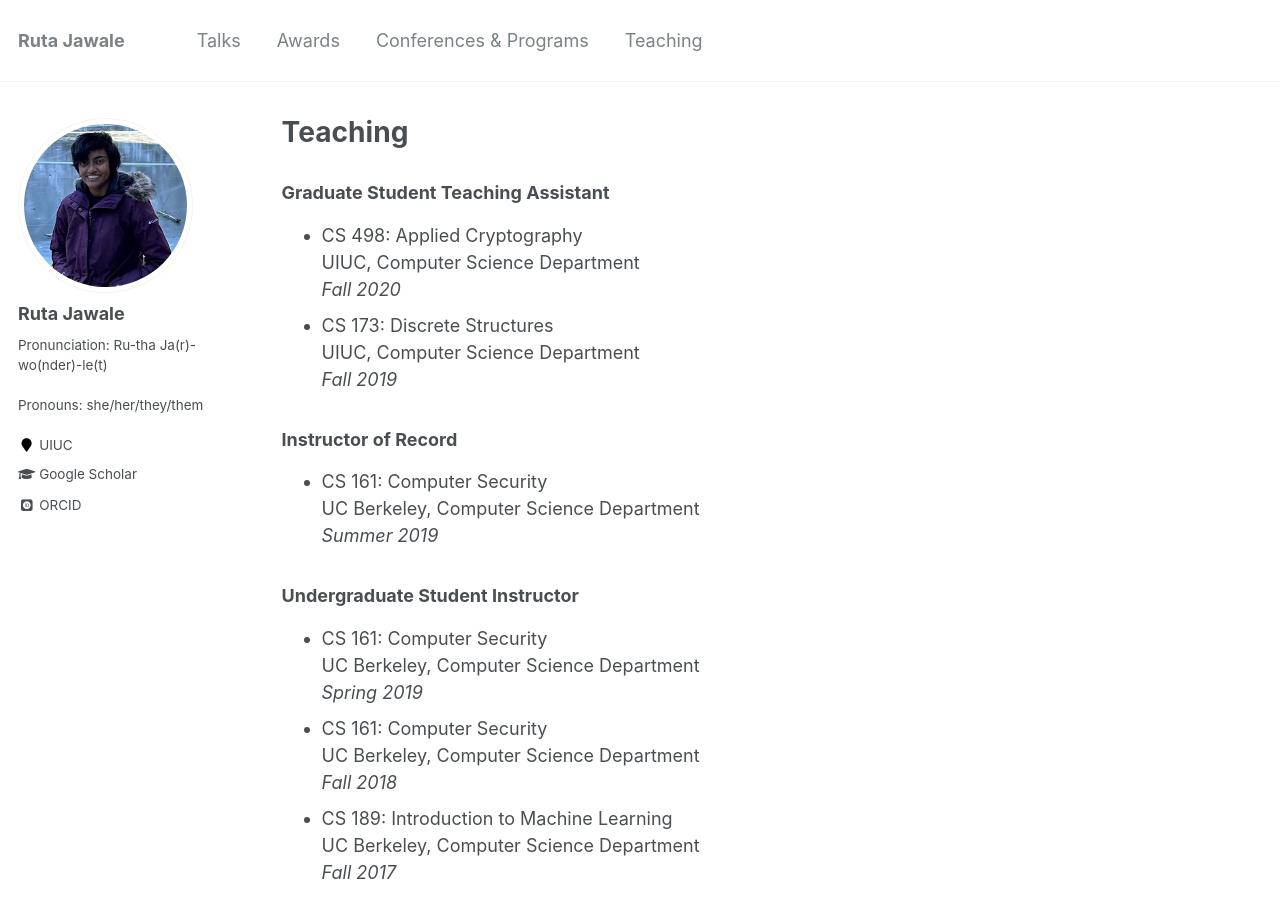
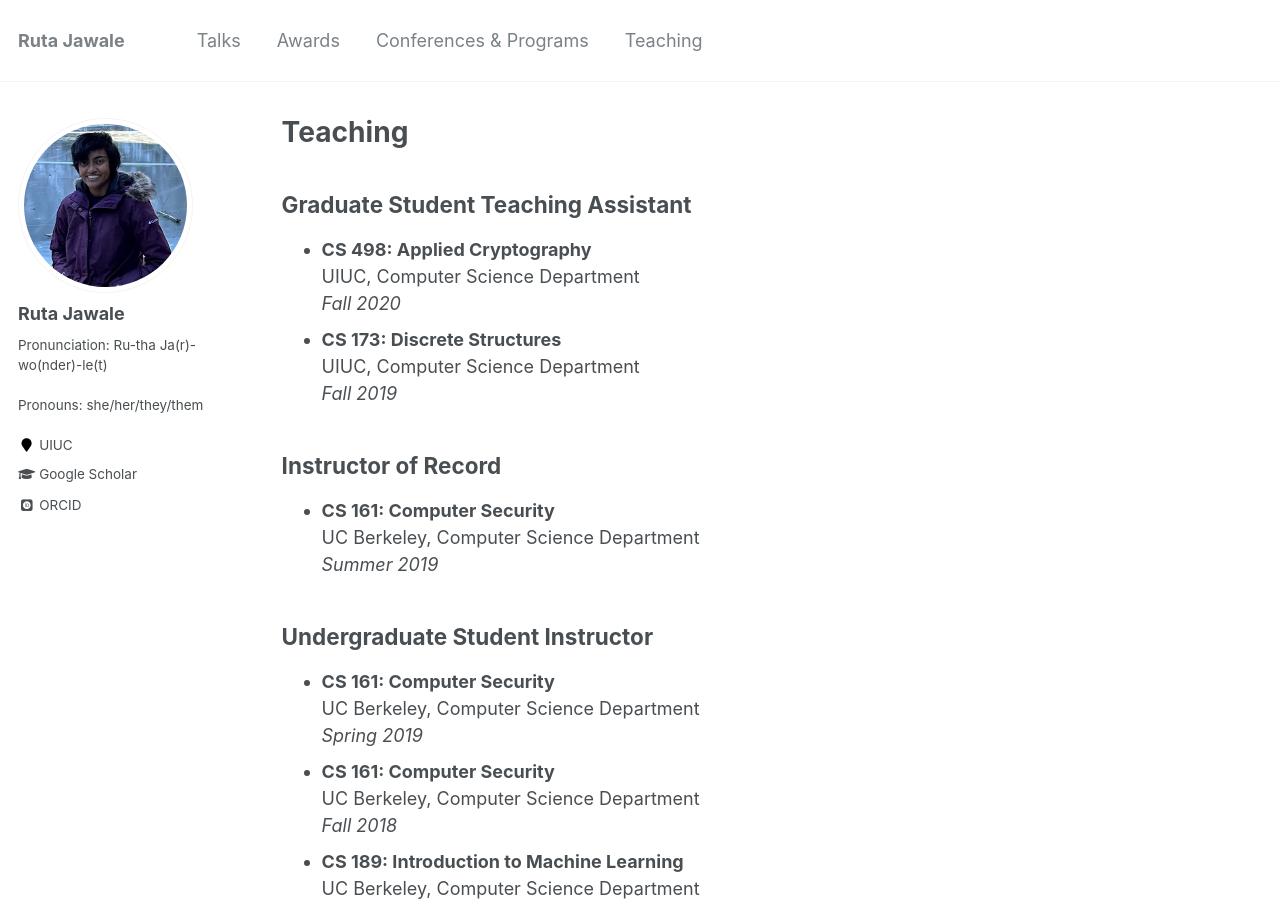
Before and after one commit to RutaJawale/RutaJawale.github.io, a Jekyll site: the page built from _pages/teaching.md, in a window 1280 px wide and 900 px high. Built offline with Jekyll 4.4.1, drawn with Linux system fonts in a browser that asks for light colours; some web fonts are replaced.

Commit message:
Bold font

```diff
--- a/_pages/teaching.md
+++ b/_pages/teaching.md
@@ -5,54 +5,54 @@ permalink: /teaching/
 author_profile: true
 ---
 
-### Graduate Student Teaching Assistant
+## Graduate Student Teaching Assistant
 
-- CS 498: Applied Cryptography
+- **CS 498: Applied Cryptography**
 UIUC, Computer Science Department
 _Fall 2020_
-- CS 173: Discrete Structures
+- **CS 173: Discrete Structures**
 UIUC, Computer Science Department
 _Fall 2019_
 
-### Instructor of Record
+## Instructor of Record
 
-- CS 161: Computer Security
+- **CS 161: Computer Security**
 UC Berkeley, Computer Science Department
 _Summer 2019_
 
-### Undergraduate Student Instructor
+## Undergraduate Student Instructor
 
-- CS 161: Computer Security
+- **CS 161: Computer Security**
 UC Berkeley, Computer Science Department
 _Spring 2019_
-- CS 161: Computer Security
+- **CS 161: Computer Security**
 UC Berkeley, Computer Science Department
 _Fall 2018_
-- CS 189: Introduction to Machine Learning
+- **CS 189: Introduction to Machine Learning**
 UC Berkeley, Computer Science Department
 _Fall 2017_
-- CS 70: Discrete Mathematics and Probability Theory
+- **CS 70: Discrete Mathematics and Probability Theory**
 UC Berkeley, Computer Science Department
 _Summer 2017_
-- CS 70: Discrete Mathematics and Probability Theory
+- **CS 70: Discrete Mathematics and Probability Theory**
 UC Berkeley, Computer Science Department
 _Spring 2017_
 
-### Course Staff
+## Course Staff
 
-- CS 191: Introduction to Cryptography
+- **CS 191: Introduction to Cryptography**
 Reader
 UC Berkeley, Computer Science Department
 _Spring 2019_
-- Analytic Geometry and Calculus
+- **Analytic Geometry and Calculus**
 Grader
 UC Berkeley Extension
 _Fall 2016_
-- CS 70: Discrete Mathematics and Probability Theory
+- **CS 70: Discrete Mathematics and Probability Theory**
 Academic Intern
 UC Berkeley, Computer Science Department
 _Summer 2016_
-- CS 61A: The Structure and Interpretation of Computer Programs
+- **CS 61A: The Structure and Interpretation of Computer Programs**
 Lab Assistant
 UC Berkeley, Computer Science Department
 _Summer 2016_
```
Also changed, not shown: _pages/conferences_and_programs.md (+20 -5 lines), _pages/talks.md (+2 -2 lines).
